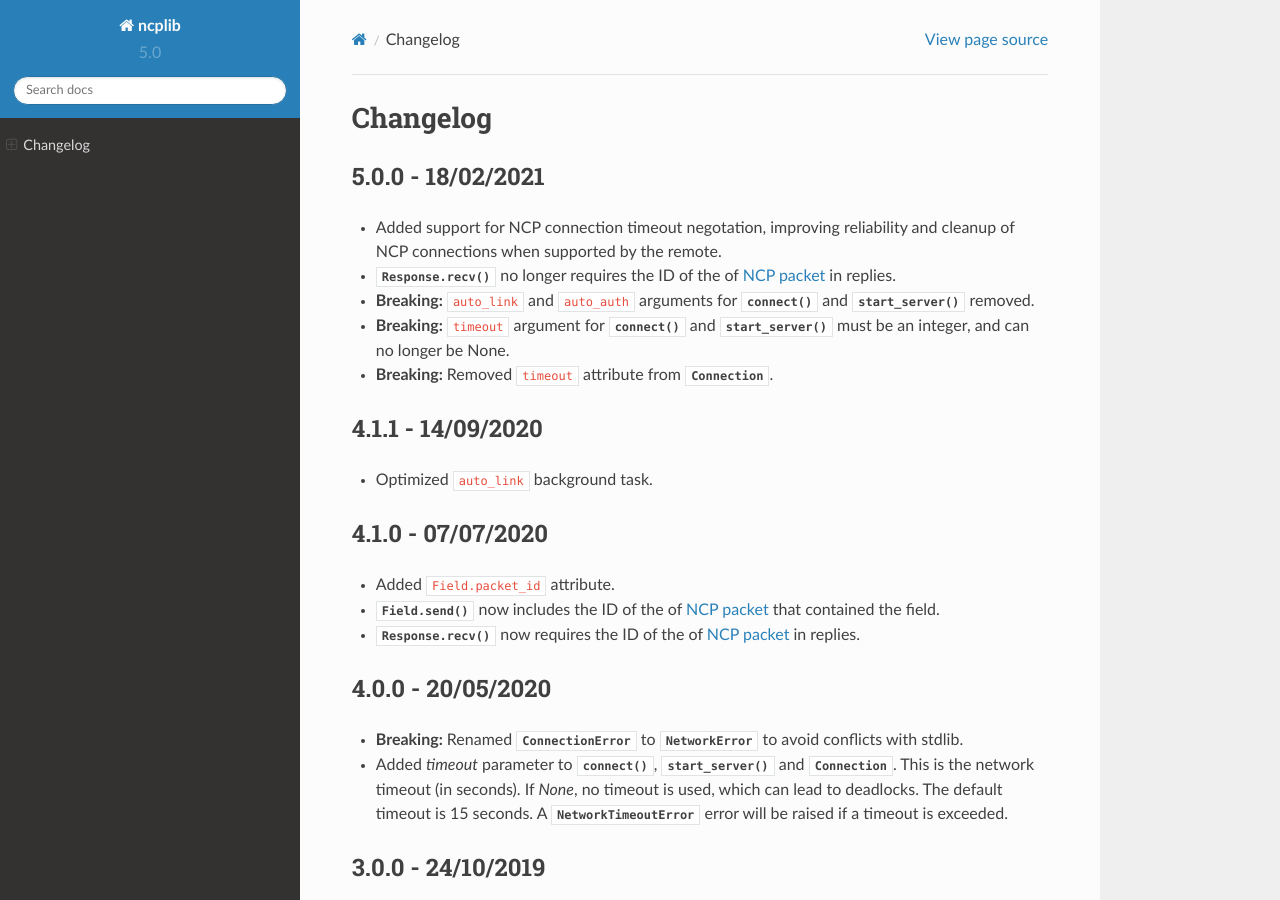
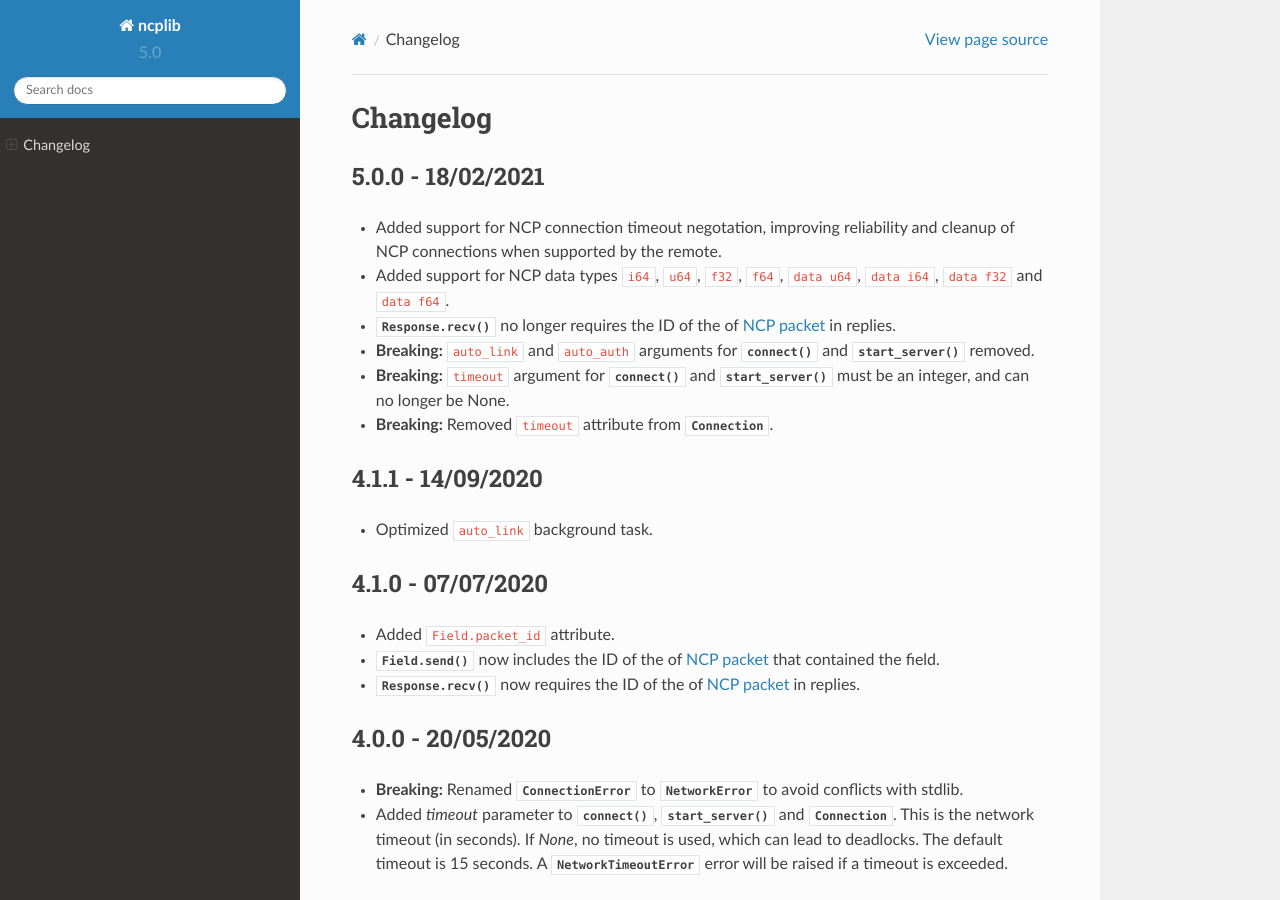
Before and after one commit to CRFS/python3-ncplib, a Sphinx documentation site: the page built from docs/changelog.rst, in a window 1280 px wide and 900 px high. Built offline with Sphinx 7.4.7 and the Read the Docs theme 2.0.0, drawn with Linux system fonts in a browser that asks for light colours.

Commit message:
Updated changelog

```diff
--- a/docs/changelog.rst
+++ b/docs/changelog.rst
@@ -8,6 +8,8 @@ Changelog
 
 - Added support for NCP connection timeout negotation, improving reliability and cleanup of NCP connections when
   supported by the remote.
+- Added support for NCP data types ``i64``, ``u64``, ``f32``, ``f64``, ``data u64``, ``data i64``, ``data f32`` and
+  ``data f64``.
 - :meth:`Response.recv` no longer requires the ID of the of :term:`NCP packet` in replies.
 - **Breaking:** ``auto_link`` and ``auto_auth`` arguments for :meth:`connect` and :meth:`start_server` removed.
 - **Breaking:** ``timeout`` argument for :meth:`connect` and :meth:`start_server` must be an integer, and can no longer
```
